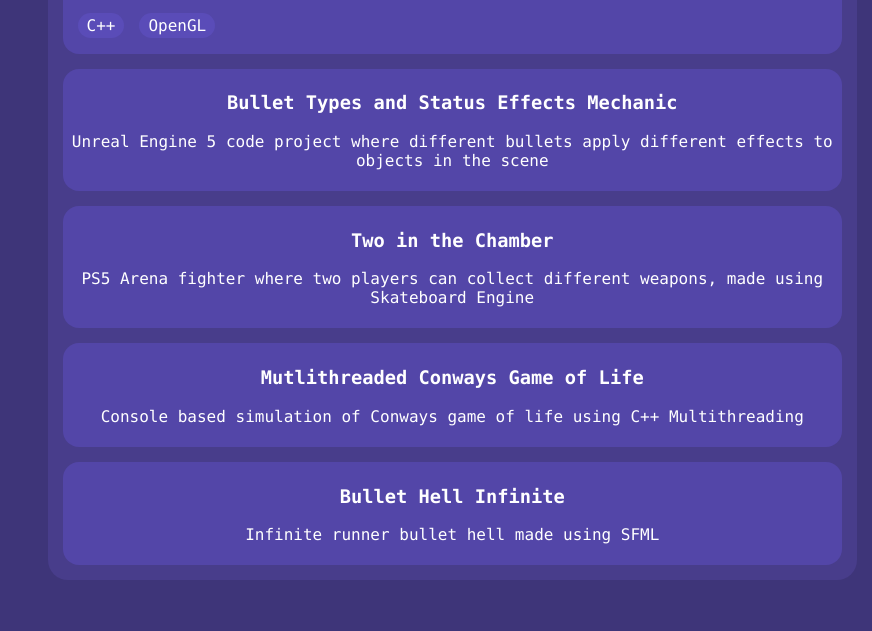
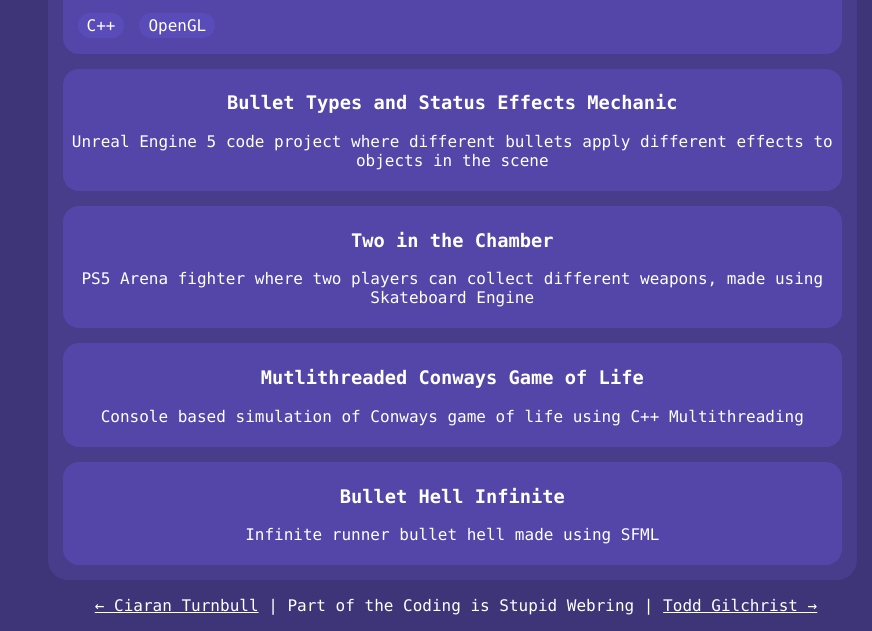
Before and after one commit to EssithAbertay/EssithAbertay.github.io, a plain HTML site: page index.html in a window 1280 px wide. Shown: the part 1946-2577 px from the top of the page, without its empty margins (408-1280 px from the left). Before the commit the page ends 2541 px from the top, so only its background shows below. Drawn offline with Linux system fonts and the light colour scheme.

Commit message:
Added start of webring!

```diff
--- a/index.html
+++ b/index.html
@@ -194,13 +194,12 @@
                         <div style="width: 60%; display: flex; flex-direction: column;">
                             <iframe style="border-radius: 16px; width: 100%; height: 100%;margin-bottom: 15px;" src="https://www.youtube.com/embed/56XEQf_lNwM?si=irydX5VynW--RleD" title="YouTube video player" frameborder="0" allow="accelerometer; autoplay; clipboard-write; encrypted-media; gyroscope; picture-in-picture; web-share" referrerpolicy="strict-origin-when-cross-origin" allowfullscreen></iframe>
 
-                            <button onclick="handleDropdownClick()" style="width: 100%; border-radius: 16px; ">
+                            <button id="x" onclick="handleDropdownClick()" style="width: 100%; border-radius: 16px; ">
                                 <p>More Info &#8626;</p>
                             </button>
                         </div>
 
                     </div>
-
 
 
                     <div id="dropdown_section" style="display: none;margin-bottom: 15px;">
@@ -483,6 +482,11 @@
                     </div>
                 </div>
             </div>
+
+
+            <div id="webring">
+                <p><a href="https://sites.google.com/view/ciaran-at-dev/home" style="color: ;"> &#8592; Ciaran Turnbull</a> | Part of the Coding is Stupid Webring | <a href="https://sites.google.com/view/gilcydev/home"> Todd Gilchrist &#8594; </a></p>
+            </div>
         </div>
     </body>
 </html>
--- a/styles.css
+++ b/styles.css
@@ -8,6 +8,7 @@ p{
     font-family: 'Consolas';
     color:white;
 }
+
 
 body {
     margin: 0;
@@ -41,6 +42,13 @@ button:hover{
 #page_header>h1>b{
        color: red;
     font-size: larger;
+}
+
+
+#webring{
+    >p>a{
+        color: white;
+    }
 }
 
 .fixed_content {
```
